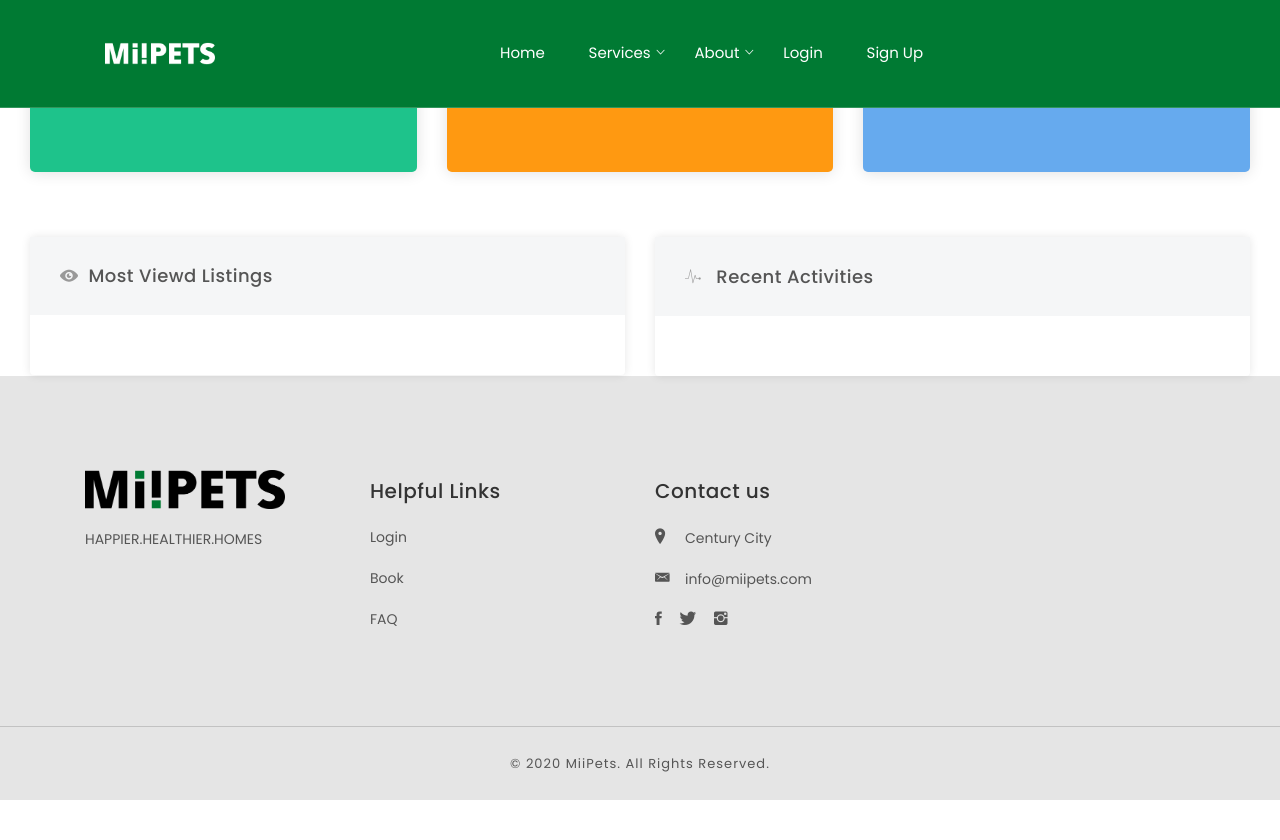
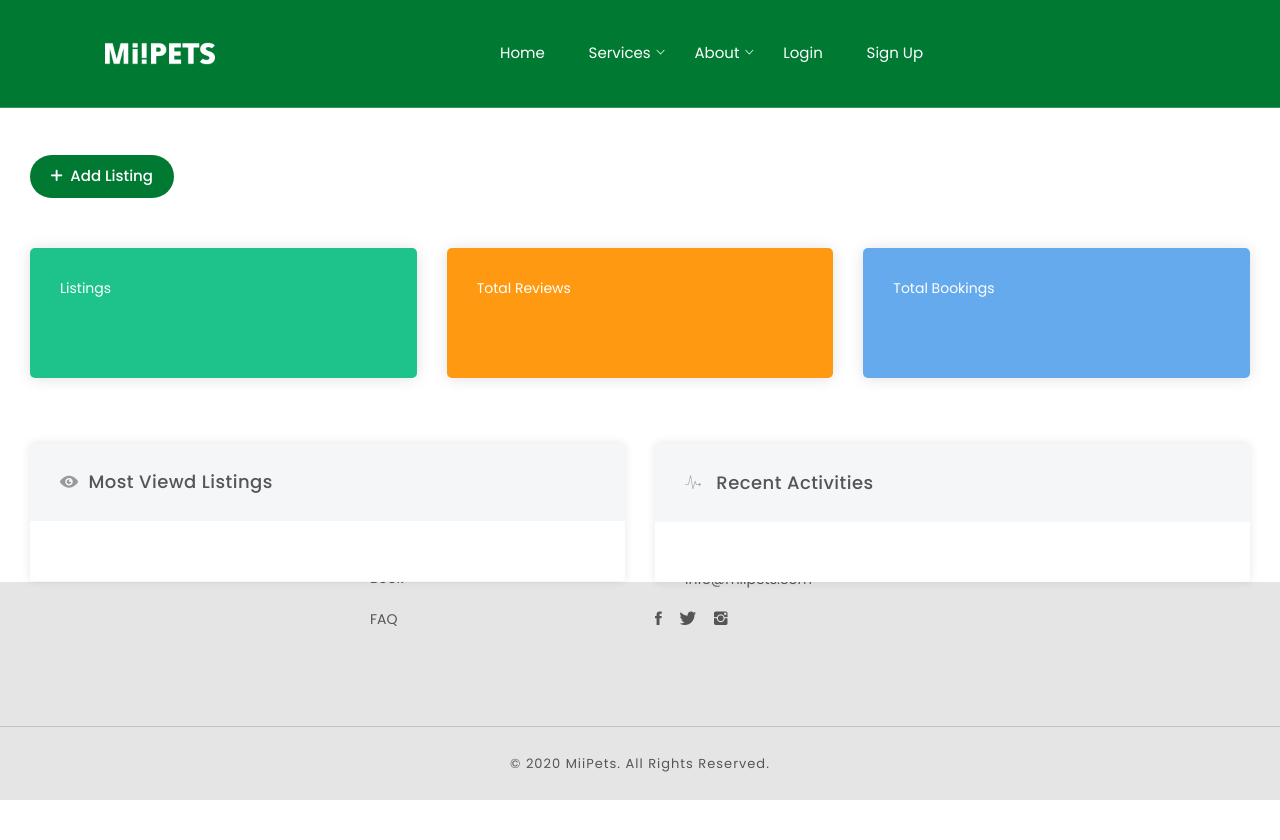
Before and after one commit to MiiPets/webapp, a Django app: template MiipetsWebApp/miisitters/templates/miisitters/sitter-db.html in a window 1280 px wide. Shown: the top 840 px of the page. Run offline with Django 3.2, Linux system fonts and the light colour scheme; the template is opened without the code that fills it, so the values that code supplies are empty; some libraries are stand-ins or nearby versions; some web fonts are replaced.

Commit message:
ensured that it looks better

```diff
--- a/MiipetsWebApp/miisitters/templates/miisitters/sitter-db.html
+++ b/MiipetsWebApp/miisitters/templates/miisitters/sitter-db.html
@@ -1,7 +1,23 @@
 {%extends "core/base.html"%}
 {%load static%}
 
+
+
 {%block content%}
+<br><br><br>
+  <!--Dashboard breadcrumb starts-->
+  <div class="dash-breadcrumb">
+      <div class="container-fluid">
+          <div class="row">
+              <div class="col-md-12">
+                  <div class="dash-breadcrumb-content">
+                      <a class="btn v3" href= {% url 'sitter-add-listing'%} style="background-color: #007A33;"><i class="ion-plus-round" ></i>Add Listing </a>
+                  </div>
+              </div>
+          </div>
+      </div>
+  </div>
+  <!--Dashboard breadcrumb ends-->
   <!-- Dashboard Statistics starts-->
   <div class="statistic-wrap">
       <div class="container-fluid">
```
Also changed, not shown: MiipetsWebApp/miisitters/templates/miisitters/sitter-profile.html (+16 -0 lines).
